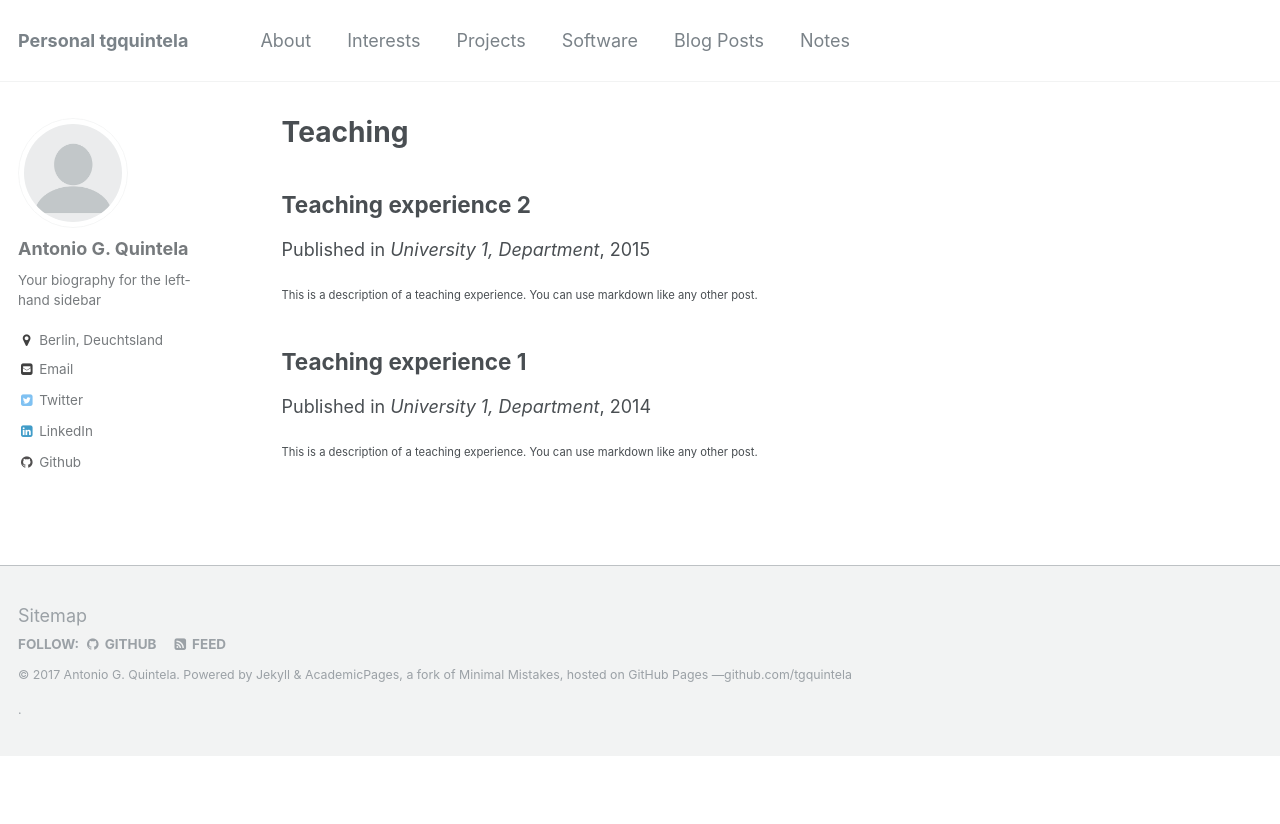
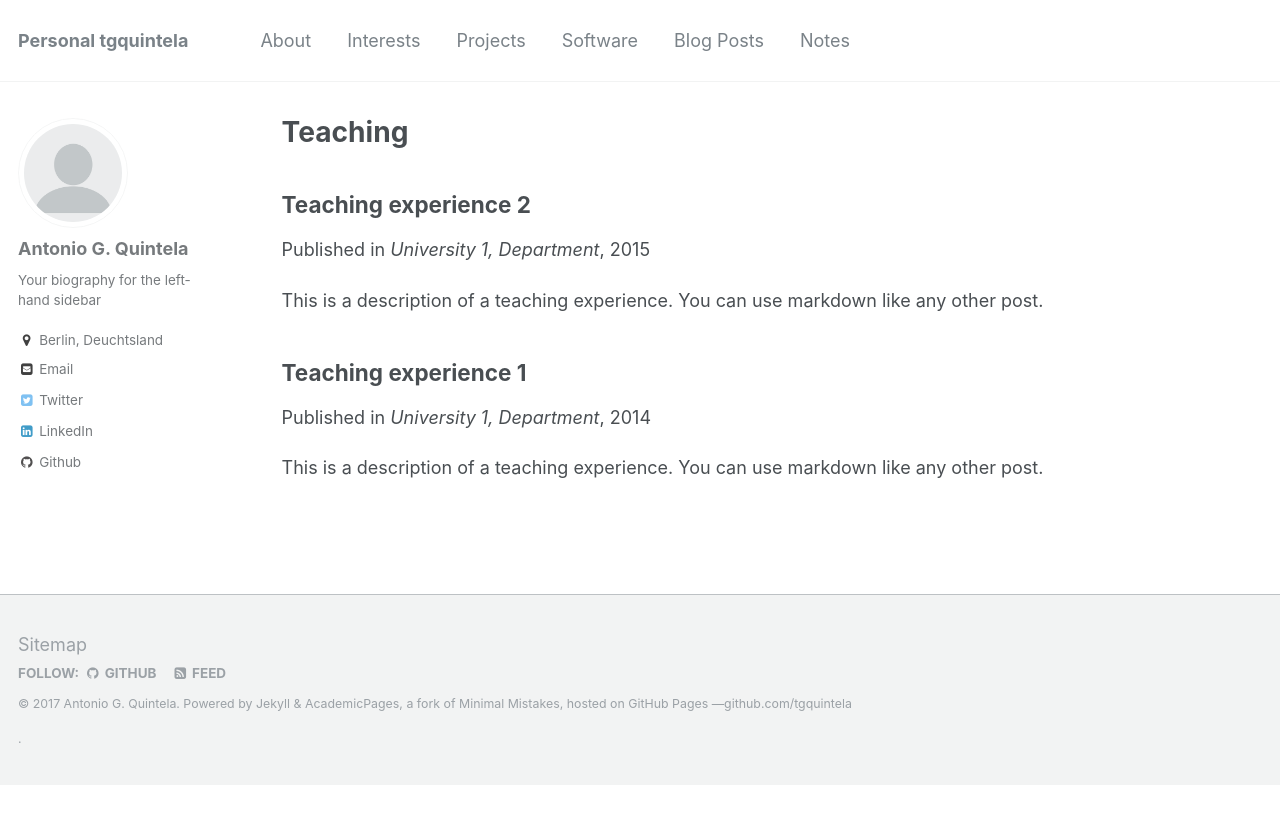
Before and after one commit to tgquintela/tgquintela.github.io, a Jekyll site: the page built from _pages/teaching.html, in a window 1280 px wide. Shown: the top 824 px of the page. Built offline with Jekyll 4.4.1, drawn with Linux system fonts in a browser that asks for light colours.

Commit message:
Examples.

```diff
--- a/_sass/_archive.scss
+++ b/_sass/_archive.scss
@@ -52,7 +52,7 @@
 
 .archive__item-excerpt {
   margin-top: 0;
-  font-size: $type-size-8;
+  font-size: $type-size-5;
 
   & + p {
     text-indent: 0;
```
